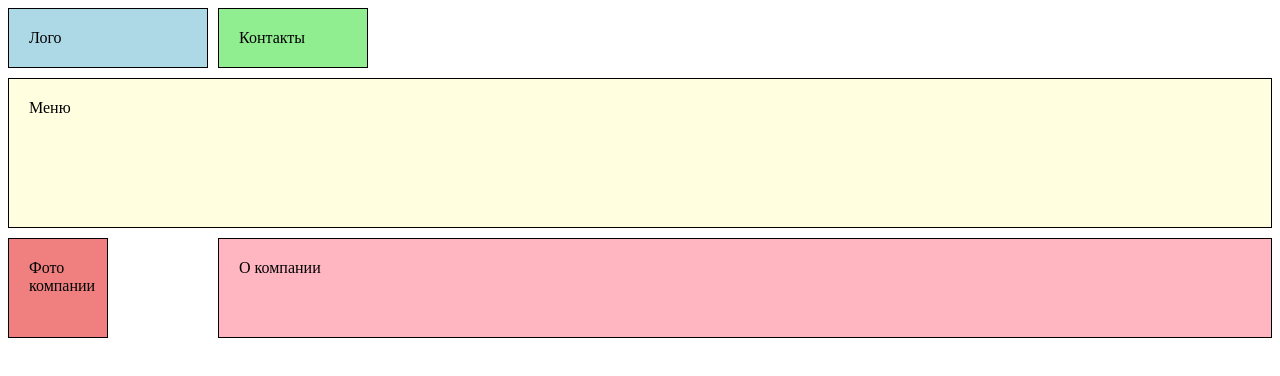
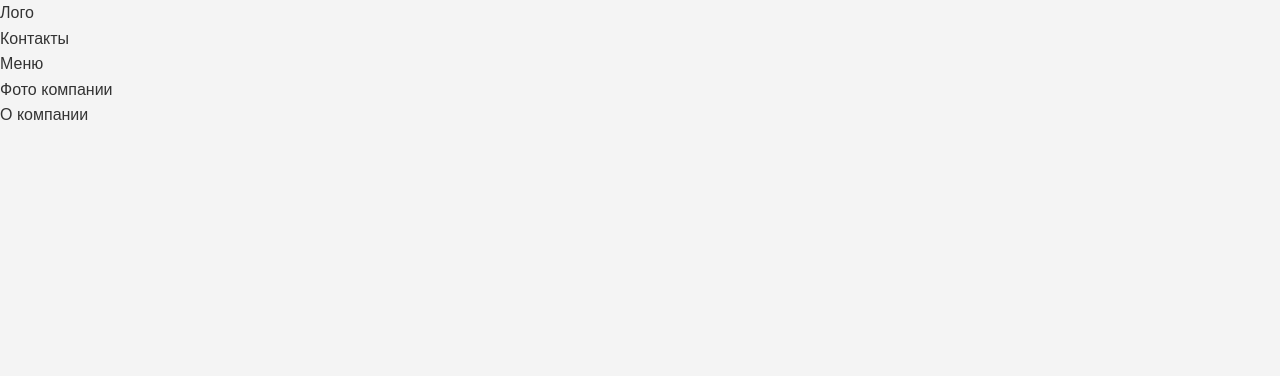
Before and after one commit to Username228-dotcom/Maket-1-MC-22, a plain HTML site: page index.html in a window 1280 px wide. Drawn offline with Linux system fonts and the light colour scheme.

Commit message:
Update index.css

```diff
--- a/index.css
+++ b/index.css
@@ -1,43 +1,41 @@
 body {
-  display: grid;
-  grid-template-columns: 200px auto;
-  grid-template-rows: auto 150px auto;
-  grid-gap: 10px;
+  font-family: 'Arial', sans-serif;
+  margin: 0;
+  padding: 0;
+  background-color: #f4f4f4;
+  color: #333;
+  line-height: 1.6;
 }
 
-#logo, #contacts, #menu, #photo, #about {
-  border: 1px solid black;
-  padding: 20px;
-  box-sizing: border-box;
+nav {
+  background-color: #333;
+  padding: 10px 0;
+  text-align: center;
 }
 
-#logo {
-  grid-column: 1 / 2;
-  grid-row: 1 / 2;
-  background-color: lightblue;
+nav a {
+  color: white;
+  text-decoration: none;
+  margin: 0 15px;
+  padding: 8px 12px;
+  border-radius: 5px;
+  transition: background-color 0.3s;
 }
 
-#contacts {
-  background-color: lightgreen;
-  width: 150px;
+nav a:hover {
+  background-color: #555;
 }
 
-#menu {
-  grid-column: 1 / 3;
-  grid-row: 2 / 3;
-  background-color: lightyellow;
+h1 {
+  font-size: 2em;
+  margin-bottom: 1em;
 }
 
-#photo {
-  grid-column: 1 / 2;
-  grid-row: 3 / 4;
-  background-color: lightcoral;
-  width: 100px;
-  height: 100px;
+section {
+  max-width: 800px;
+  margin: 20px auto;
+  padding: 20px;
+  background-color: white;
+  border-radius: 5px;
+  box-shadow: 0 2px 5px rgba(0, 0, 0, 0.1);
 }
-
-#about {
-  grid-column: 2 / 3;
-  grid-row: 3 / 4;
-  background-color: lightpink;
-}
```
